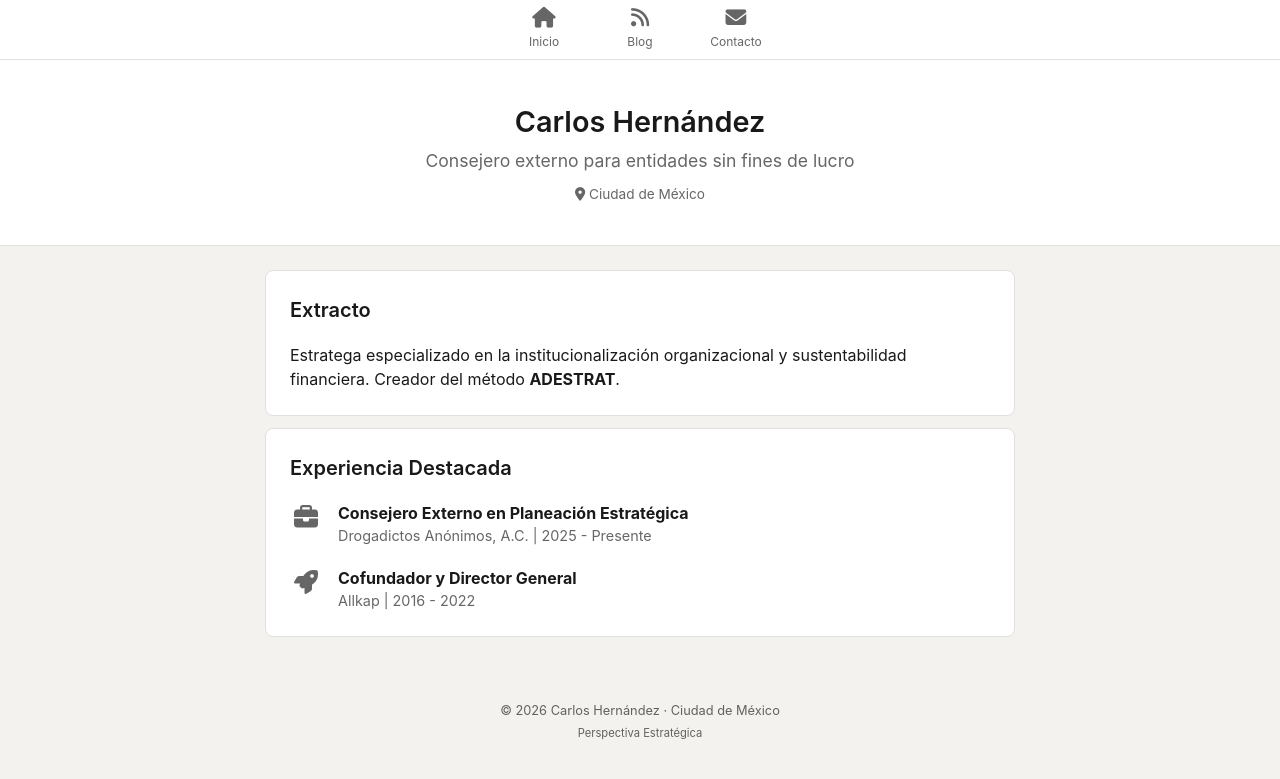
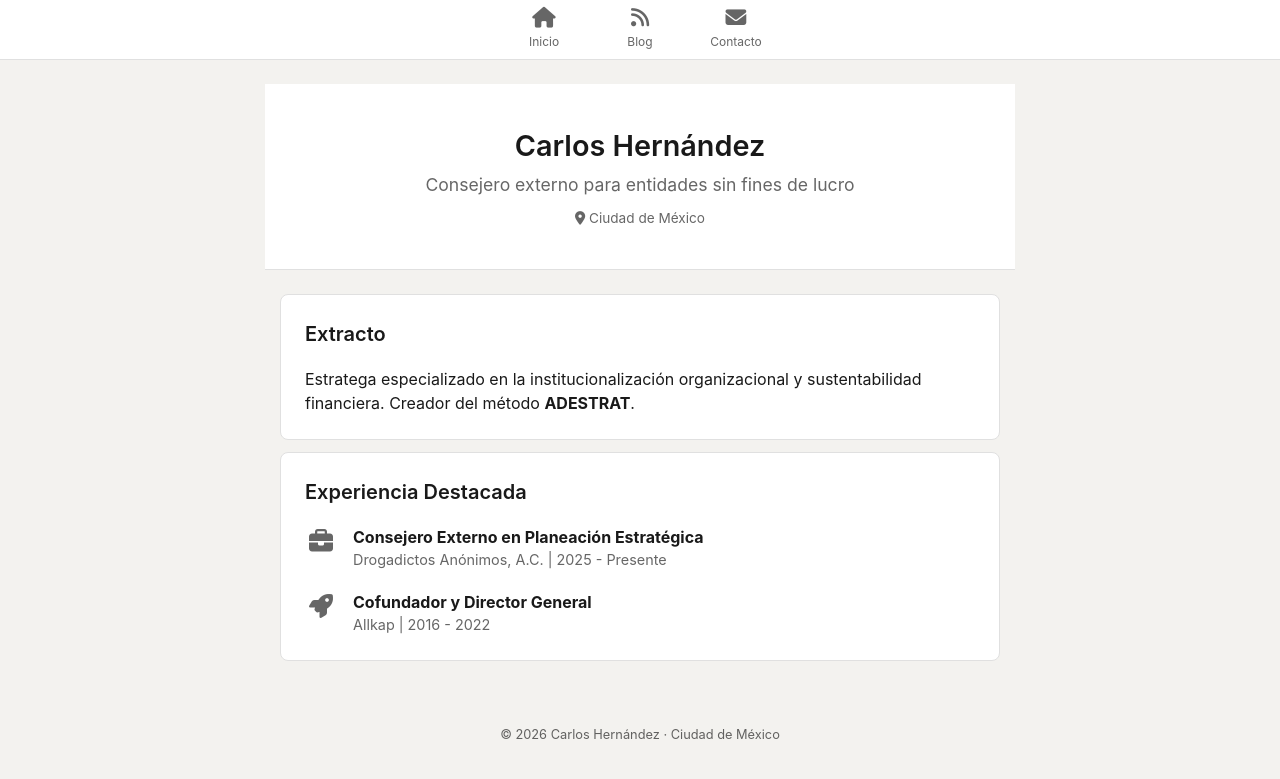
Before and after one commit to cafrhein/Blog, a Jekyll site: the page built from index.html, in a window 1280 px wide. Shown: the top 779 px of the page. Built offline with Jekyll 4.4.1, drawn with Linux system fonts in a browser that asks for light colours.

Commit message:
Update default.html

```diff
--- a/_layouts/default.html
+++ b/_layouts/default.html
@@ -17,11 +17,12 @@
         <a href="{{ '/contacto.html' | relative_url }}"><i class="fas fa-envelope"></i>Contacto</a>
     </nav>
 
-    {{ content }}
+    <main>
+        {{ content }}
+    </main>
 
     <footer>
         <p>© {{ "now" | date: "%Y" }} {{ site.title }} · Ciudad de México</p>
-        <p style="font-size: 0.7rem; margin-top: 5px;">Perspectiva Estratégica</p>
     </footer>
 
 </body>
```
